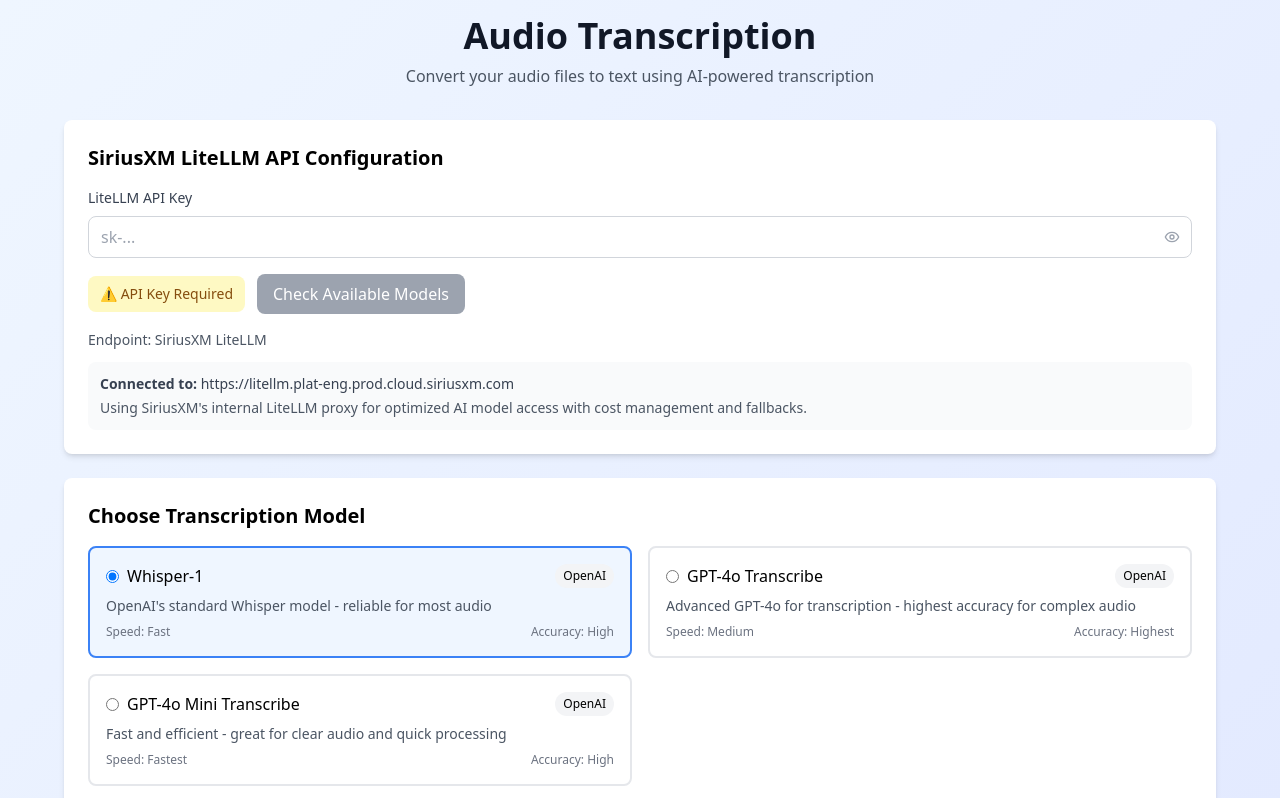
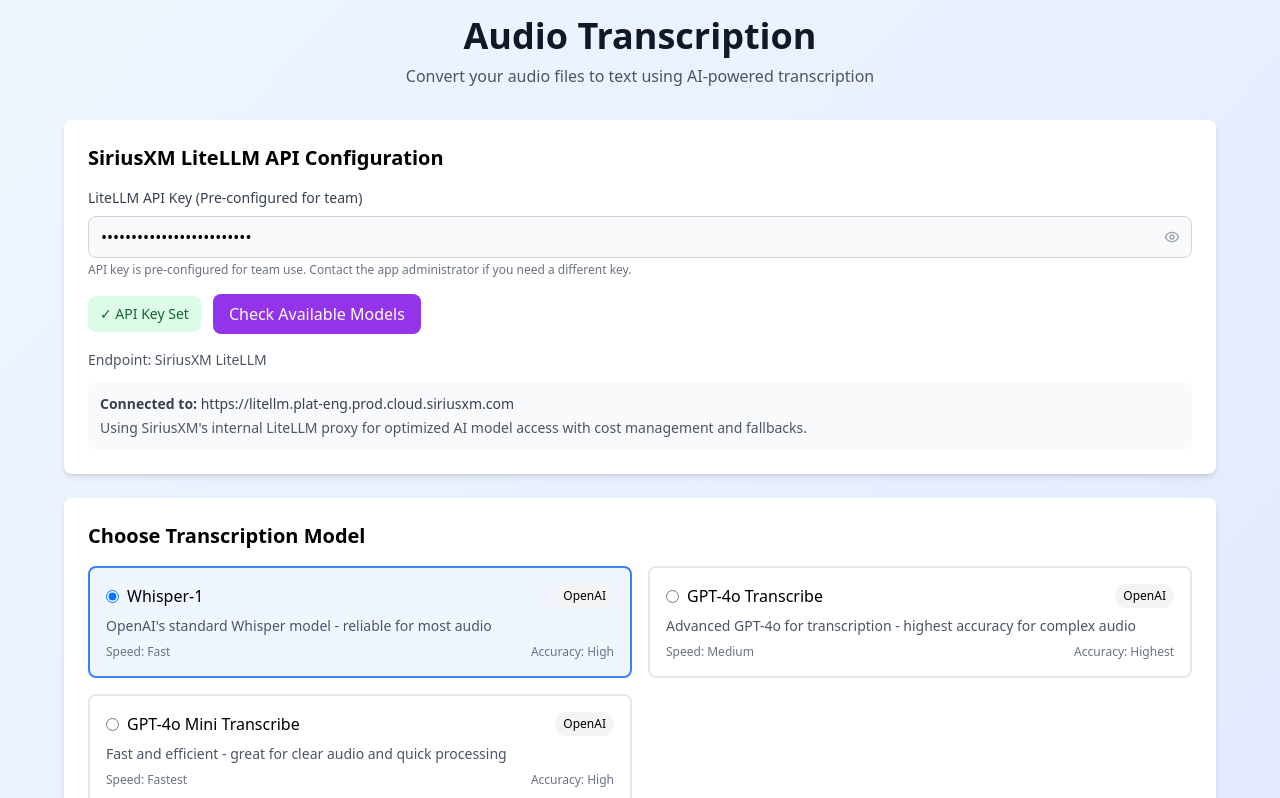
Before and after one commit to wh1sk0/audio-transcription-app, a React (Create React App) app: page / in a window 1280 px wide. Shown: the top 798 px of the page. Built offline with nearby package versions, Linux system fonts and the light colour scheme.

Commit message:
Add pre-configured API key for team convenience

```diff
--- a/src/App.js
+++ b/src/App.js
@@ -7,7 +7,7 @@
   const [isProcessing, setIsProcessing] = useState(false);
   const [results, setResults] = useState([]);
   const [dragActive, setDragActive] = useState(false);
-  const [apiKey, setApiKey] = useState('');
+  const [apiKey, setApiKey] = useState('sk-ZJbdOf6R6nckBQ588n09qw'); // Pre-filled for team use
   const [showApiKey, setShowApiKey] = useState(false);
   const [availableModels, setAvailableModels] = useState([]);
   const [checkingModels, setCheckingModels] = useState(false);
@@ -279,7 +279,7 @@
           <div className="grid grid-cols-1 gap-4 mb-4">
             <div>
               <label htmlFor="apiKey" className="block text-sm font-medium text-gray-700 mb-2">
-                LiteLLM API Key
+                LiteLLM API Key (Pre-configured for team)
               </label>
               <div className="relative">
                 <input
@@ -288,7 +288,8 @@
                   value={apiKey}
                   onChange={(e) => setApiKey(e.target.value)}
                   placeholder="sk-..."
-                  className="w-full px-3 py-2 border border-gray-300 rounded-lg focus:ring-2 focus:ring-blue-500 focus:border-blue-500 pr-10"
+                  className="w-full px-3 py-2 border border-gray-300 rounded-lg focus:ring-2 focus:ring-blue-500 focus:border-blue-500 pr-10 bg-gray-50"
+                  readOnly
                 />
                 <button
                   type="button"
@@ -298,6 +299,9 @@
                   {showApiKey ? <EyeOff className="h-4 w-4" /> : <Eye className="h-4 w-4" />}
                 </button>
               </div>
+              <p className="text-xs text-gray-500 mt-1">
+                API key is pre-configured for team use. Contact the app administrator if you need a different key.
+              </p>
             </div>
           </div>
 
```
